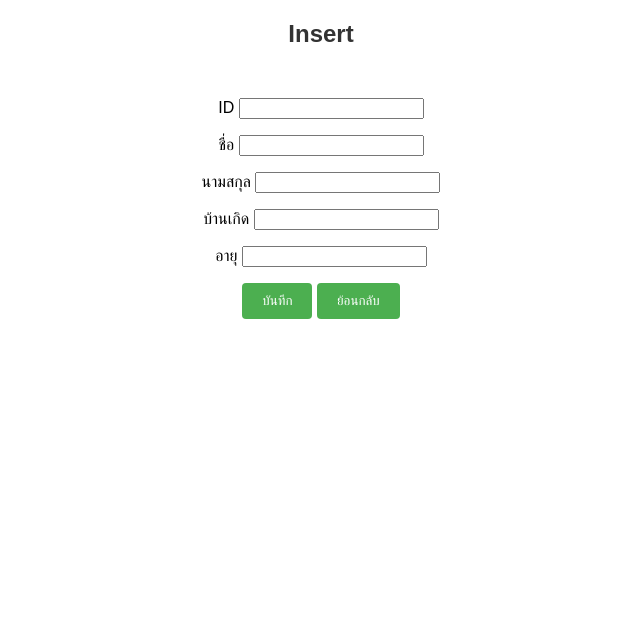
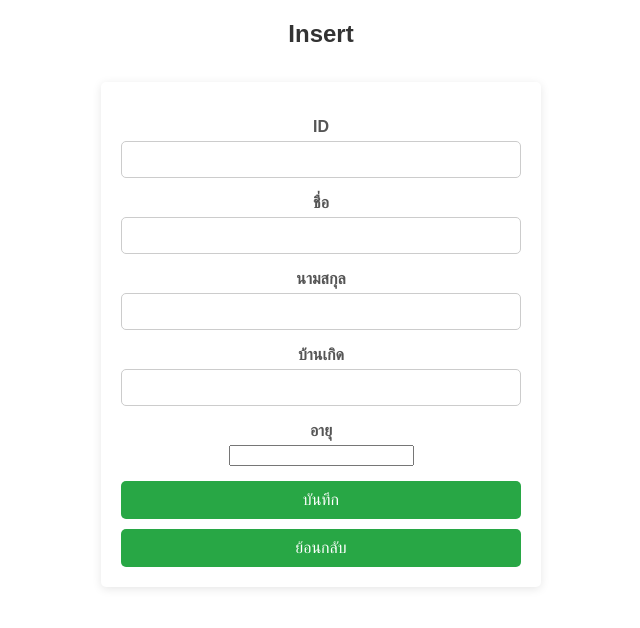
Before and after one commit to sittitanaporn-khamlom/webapp67, a PHP site: page /insertact.php in a window 1280 px wide. Shown: the top 628 px of the page, without its empty margins (319-959 px from the left). Run offline with PHP 8.4, Linux system fonts and the light colour scheme.

Commit message:
Update style.css

```diff
--- a/VideoShop/style.css
+++ b/VideoShop/style.css
@@ -48,3 +48,70 @@ button {
 button:hover {
     background-color: #3e8e41;
 }
+
+form {
+    background: #fff;
+    padding: 20px;
+    border-radius: 5px;
+    box-shadow: 0 2px 10px rgba(0, 0, 0, 0.1);
+    max-width: 400px;
+    margin: auto;
+}
+
+p {
+    margin-bottom: 15px;
+}
+
+label {
+    display: block;
+    font-weight: bold;
+    margin-bottom: 5px;
+    color: #555;
+}
+
+input[type="text"],
+input[type="time"],
+input[type="date"] {
+    width: 100%;
+    padding: 10px;
+    border: 1px solid #ccc;
+    border-radius: 5px;
+    box-sizing: border-box;
+}
+
+input[type="submit"] {
+    background-color: #28a745;
+    color: white;
+    padding: 10px;
+    border: none;
+    border-radius: 5px;
+    cursor: pointer;
+    width: 100%;
+    font-size: 16px;
+}
+
+input[type="submit"]:hover {
+    background-color: #218838;
+}
+
+.back-button {
+    display: inline-block;
+    margin-top: 10px;
+    text-align: center;
+    width: 100%;
+}
+
+.back-button button {
+    background-color: #28a745;
+    color: white;
+    padding: 10px;
+    border: none;
+    border-radius: 5px;
+    cursor: pointer;
+    width: 100%;
+    font-size: 16px;
+}
+
+.back-button button:hover {
+    background-color: #218838;
+}
```
